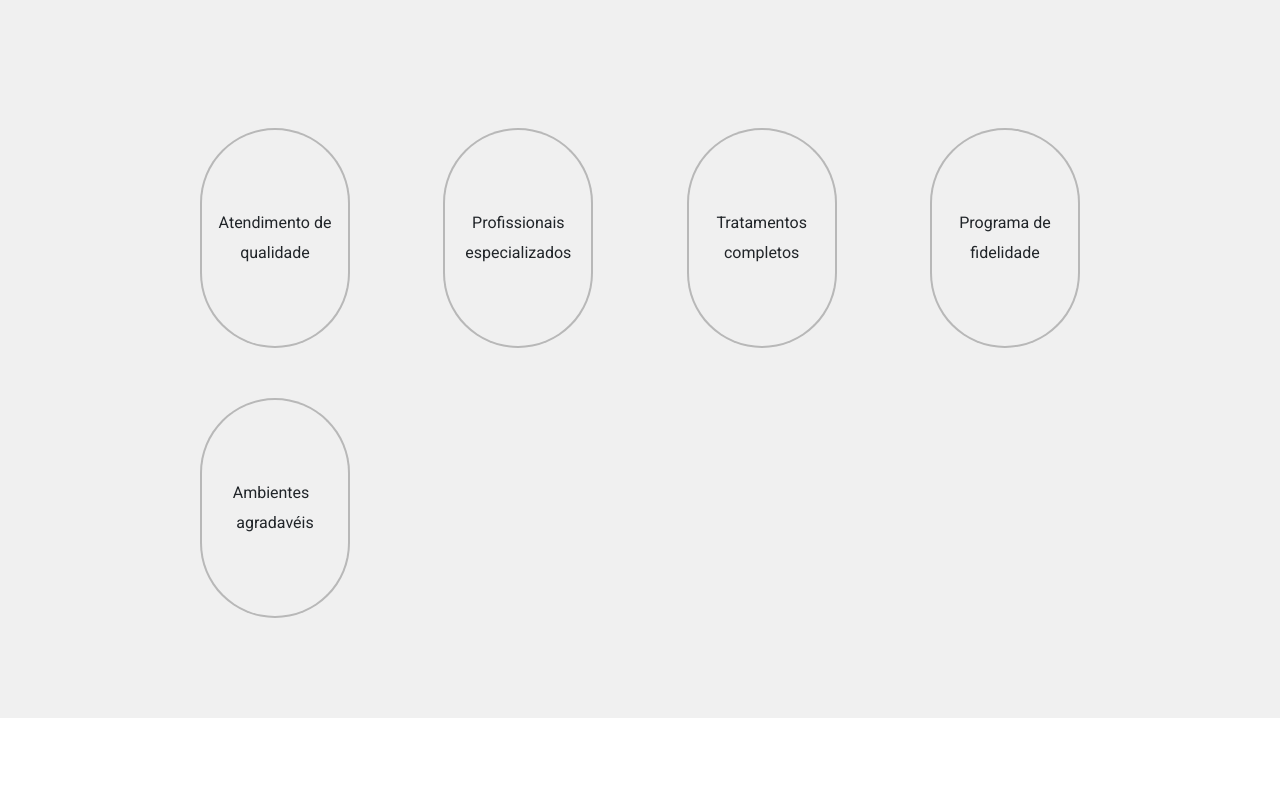
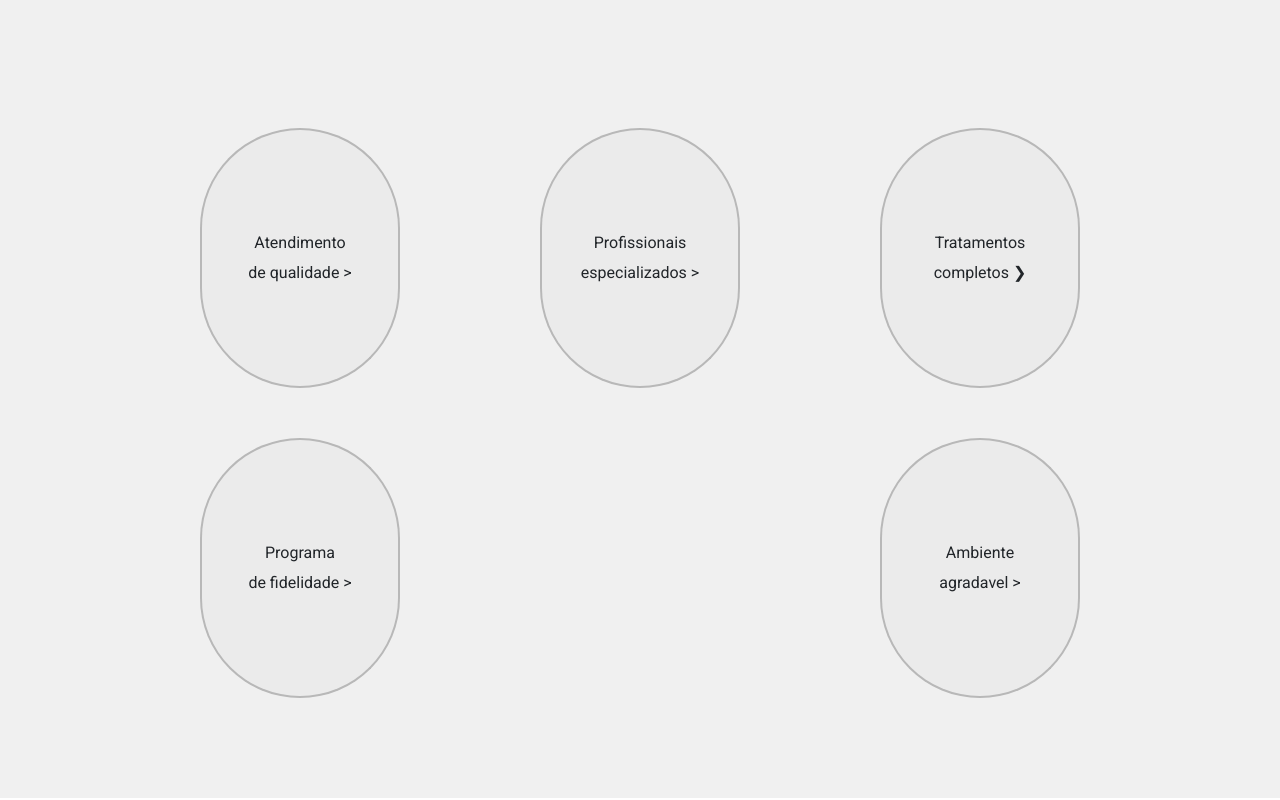
Before and after one commit to KellyVasconcellos/donna-salao-beleza-angular, an Angular app: page /home in a window 1280 px wide. Shown: the part 1620-2420 px from the top of the page. Built offline with nearby package versions, Linux system fonts and the light colour scheme.

Commit message:
estilizando a pagina

```diff
--- a/src/app/pages/home/components/forma-cartao/forma-cartao.component.scss
+++ b/src/app/pages/home/components/forma-cartao/forma-cartao.component.scss
@@ -1,24 +1,29 @@
+
 .cartao .cartao-1 {
-  width: 150px;
-  height: 80px;
+  width: 200px;
+  height: 100px;
   border-radius: 200px 200px 0 0 ;
   border-left: solid 2px #b8b8b8;
   border-top: solid 2px #b8b8b8;
   border-right: solid 2px #b8b8b8;
+  background-color: rgba(184, 184, 184, 0.1);
 }
 
 .cartao .cartao-2 {
-  width: 150px;
+  width: 200px;
   border-left: solid 2px #b8b8b8;
   border-right: solid 2px #b8b8b8;
-  text-align:center;
+  text-align: center;
+  background-color: rgba(184, 184, 184, 0.1);
 }
 
 .cartao .cartao-3 {
-  width: 150px;
-  height: 80px;
+  width: 200px;
+  height: 100px;
   border-radius: 0 0 200px 200px;
   border-left: solid 2px #b8b8b8;
   border-bottom: solid 2px #b8b8b8;
   border-right: solid 2px #b8b8b8;
+  background-color: rgba(184, 184, 184, 0.1);
+
 }
--- a/src/app/pages/home/home.component.html
+++ b/src/app/pages/home/home.component.html
@@ -23,11 +23,11 @@
   <section class="diferenciais">
     <h2>Nossos Diferenciais</h2>
     <div class="itens">
-      <app-forma-cartao><p>Atendimento de qualidade</p></app-forma-cartao>
-      <app-forma-cartao><p>Profissionais especializados</p></app-forma-cartao>
-      <app-forma-cartao><p>Tratamentos completos</p></app-forma-cartao>
-      <app-forma-cartao><p>Programa de fidelidade</p></app-forma-cartao>
-      <app-forma-cartao><p>Ambientes &nbsp; agradavéis</p></app-forma-cartao>
+      <app-forma-cartao><p>Atendimento <br>  de qualidade ></p></app-forma-cartao>
+      <app-forma-cartao><p>Profissionais <br>  especializados ></p></app-forma-cartao>
+      <app-forma-cartao><p>Tratamentos <br>  completos &#10095;</p></app-forma-cartao>
+      <app-forma-cartao><p>Programa <br>  de fidelidade ></p></app-forma-cartao>
+      <app-forma-cartao><p>Ambiente <br> agradavel ></p></app-forma-cartao>
     </div>
   </section>
   <section class="destaque">
--- a/src/app/pages/home/home.component.scss
+++ b/src/app/pages/home/home.component.scss
@@ -1,5 +1,7 @@
+@import '../../../styles.scss';
+
 section {
-  padding: 100px 200px 100px 200px;
+  @include padding-grid(100px,200px,100px,200px);
   color: #212529;
   font-family: 'Roboto', serif;
   line-height: 30px;
--- a/src/app/pages/template-home/template-home.component.scss
+++ b/src/app/pages/template-home/template-home.component.scss
@@ -1,3 +1,5 @@
+@import '../../../styles.scss';
+
 * {
   font-family:'Roboto', sans-serif;
 }
@@ -18,11 +20,12 @@ header {
   display: flex;
   flex-direction: row;
   flex-wrap: nowrap;
-  justify-content: space-around;
+  justify-content: space-between;
   align-items: center;
   height: 80px;
   position: fixed;
   background-color: #ecc0c3;
+  @include padding-grid(0,100px,0,100px);
 }
 
 .container-menu .menu .menu-principal nav ul li {
@@ -50,7 +53,7 @@ header {
   flex-direction: row;
   align-items: center;
   justify-content: space-between;
-  padding: 150px 200px 0px;
+  @include padding-grid(150px,200px,0,200px);
 }
 
 .container-menu .menu-texto h1 {
@@ -68,12 +71,13 @@ header {
 footer {
   background-color: #000000;
   color: #b8b8b8;
+  @include padding-grid(0,100px,0,100px);
 }
 
 footer .footer-container {
   display: flex;
   align-items: center;
-  justify-content: space-around;
+  justify-content: space-between;
   padding: 60px 0px 0px;
   line-height: 45px;
 }
--- a/src/styles.scss
+++ b/src/styles.scss
@@ -30,3 +30,8 @@ img {
 button {
   border: none;
 }
+
+
+@mixin padding-grid($top, $right, $bottom, $left) {
+  padding: $top $right $bottom $left;
+}
```
